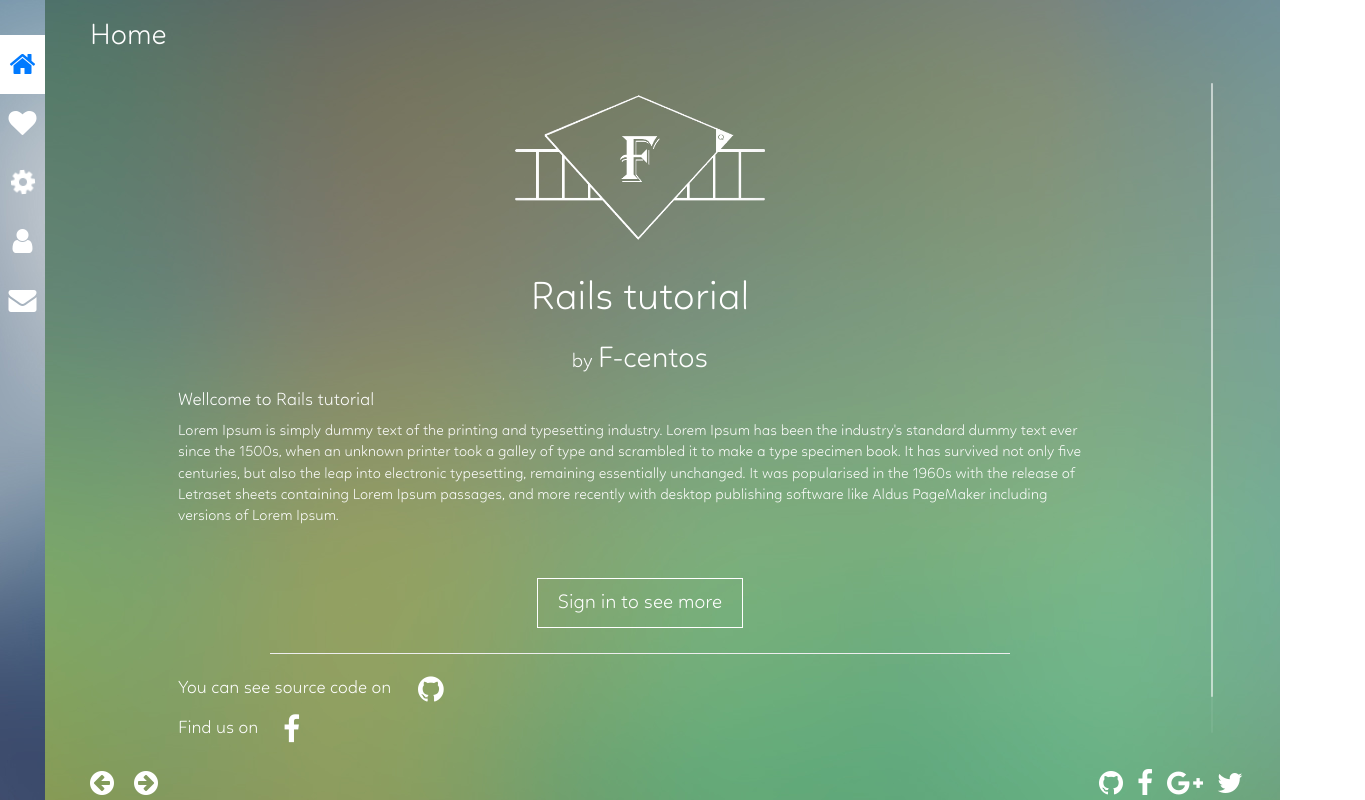
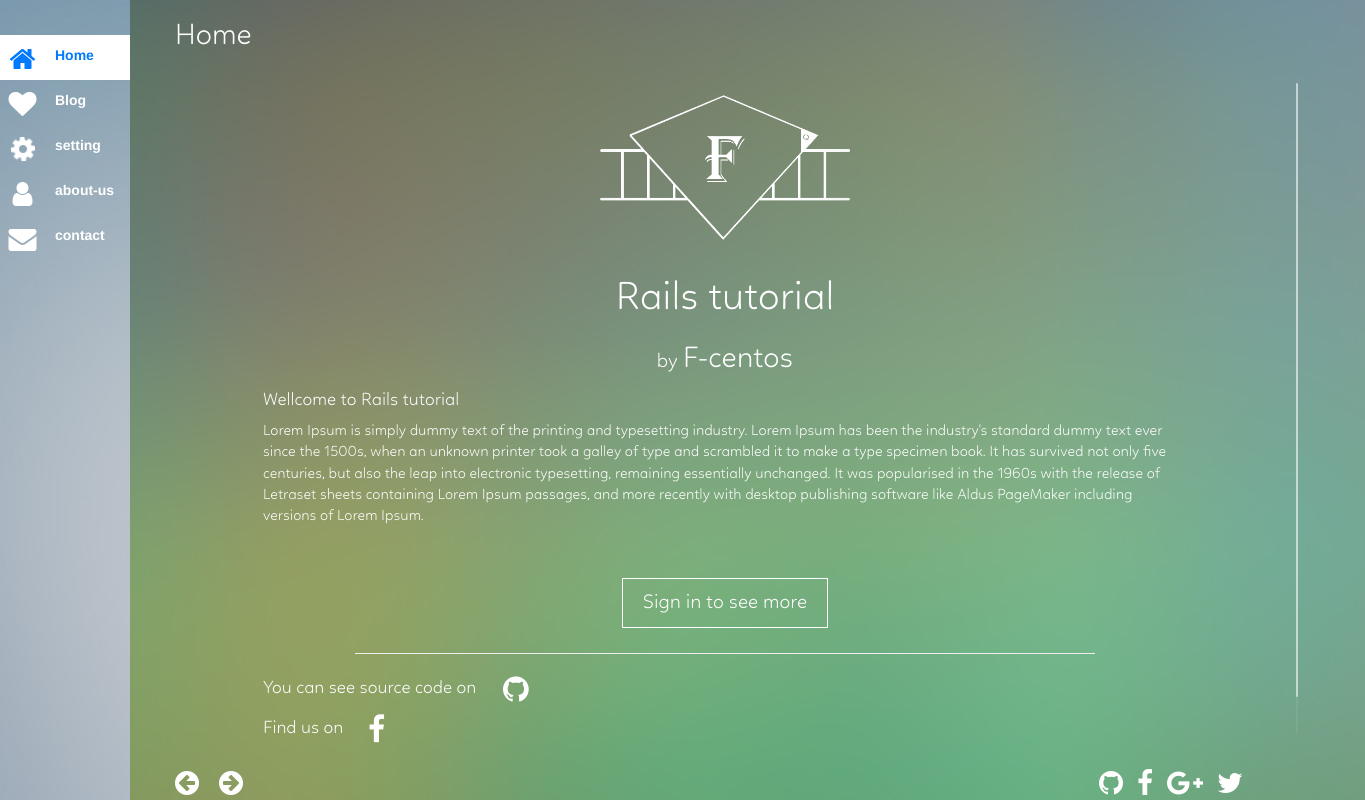
Before and after one commit to maputicore/design-coding, a plain HTML site: page index.html in a window 1280 px wide. Shown: the whole page, 1365 px wide, since content can reach past the window. Drawn offline with nearby package versions, Linux system fonts and the light colour scheme.

Commit message:
The left menu has label and it's toggle(show/hide) by windows's size

```diff
--- a/css/styles.css
+++ b/css/styles.css
@@ -35,10 +35,13 @@ menu.left-slider{
 	padding: 0px;
 	text-align: center;
 	float: left;
-	width: 45px;
+	width: 130px;
 	height: 100vh;
 	background-image: url("../images/left.jpg");
+	position: absolute;
+	background-size: 100%;
 }
+
 menu.left-slider .fa-3x{
 	font-size: 2em;
 	color: #ffffff;
@@ -47,13 +50,30 @@ menu.left-slider li.home{
 	margin-top: 35px;
 }
 menu.left-slider li{
-	padding: 15px 0px;
+	height: 45px;
+	padding-top: 10px;
 }
 menu.left-slider li:hover{
 	background-color: #ffffff;
 }
+menu.left-slider li span:first-child {
+	display: inline;
+	vertical-align: bottom;
+	width: 45px;
+	height: 45px;
+	float: left;
+}
+menu.left-slider li span.label {
+	display: inline;
+	font-size: 14px;
+	padding-left: 10px;
+	float: left;
+}
 menu.left-slider li:hover i{
 	color: #007AFF;
+}
+menu.left-slider li.active span.label {
+	color: #007AFF !important;
 }
 /*MAIN CONTENT STYLE*/
 .main-content{
@@ -61,6 +81,8 @@ menu.left-slider li:hover i{
 	height: 100vh;
 	background-image: url("../images/background.jpg");
 	color: #ffffff;
+	width: 100%;
+	padding-left: 130px;
 }
 .main-content section{
 	margin-left: 45px;
@@ -501,3 +523,18 @@ section.contact .contact-content .mem-text{
 .left-slider .active-icon{
 	color: #007AFF !important;
 }
+
+
+
+
+@media (max-width: 1028px) {
+.main-content{
+	padding-left: 45px !important;
+}
+menu.left-slider{
+	width: 45px;
+}
+menu.left-slider > li span.label {
+	display: none !important;
+}
+}
--- a/index.html
+++ b/index.html
@@ -37,11 +37,11 @@
 	<body>
 		<!-- LEFT SIDER -->
 		<menu type="context toolbar" class="left-slider">
-			<li class="home active" name="home"><span class="faa-parent animated-hover"><i class="fa fa-home faa-wrench fa-3x active-icon"></i></span></li>
-			<li class="blog" name="blog"><span class="faa-parent animated-hover"><i class="fa fa-heart faa-pulse fa-3x"></i></span></li>
-			<li class="setting" name="setting"><span class="faa-parent animated-hover"><i class="fa fa-cog faa-burst fa-3x fa-spin"></span></i></li>
-			<li class="about-us" name="about-us"><span class="faa-parent animated-hover"><i class="fa fa-user faa-vertical fa-3x"></i></span></li>
-			<li class="contact" name="contact"><span class="faa-parent animated-hover"><i class="fa fa-envelope faa-shake fa-3x"></i></span></li>
+			<li class="home active" name="home"><span class="faa-parent animated-hover"><i class="fa fa-home faa-wrench fa-3x active-icon"></i></span><span class="label">Home</span></li>
+			<li class="blog" name="blog"><span class="faa-parent animated-hover"><i class="fa fa-heart faa-pulse fa-3x"></i></span><span class="label">Blog</span></li>
+			<li class="setting" name="setting"><span class="faa-parent animated-hover"><i class="fa fa-cog faa-burst fa-3x fa-spin"></span></i><span class="label">setting</span></li>
+			<li class="about-us" name="about-us"><span class="faa-parent animated-hover"><i class="fa fa-user faa-vertical fa-3x"></i></span><span class="label">about-us</span></li>
+			<li class="contact" name="contact"><span class="faa-parent animated-hover"><i class="fa fa-envelope faa-shake fa-3x"></i></span><span class="label">contact</span></li>
 		</menu>
 		<!-- WEB CONTENT -->
 		<main class="main-content">
```
